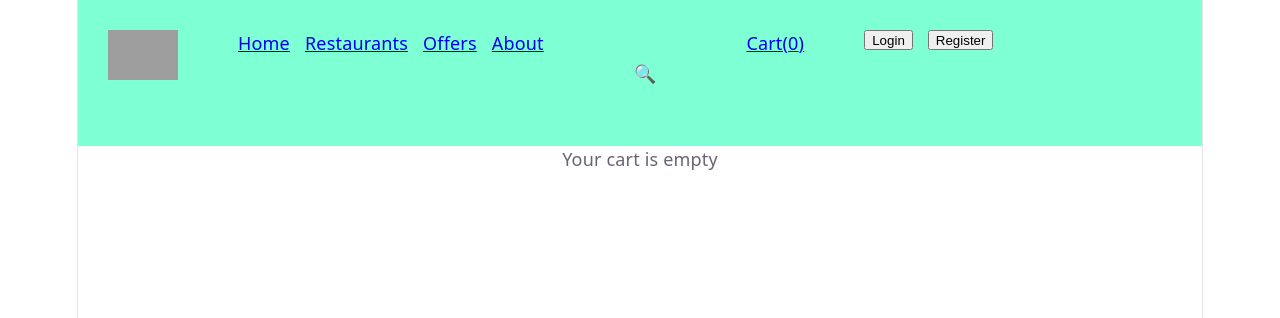
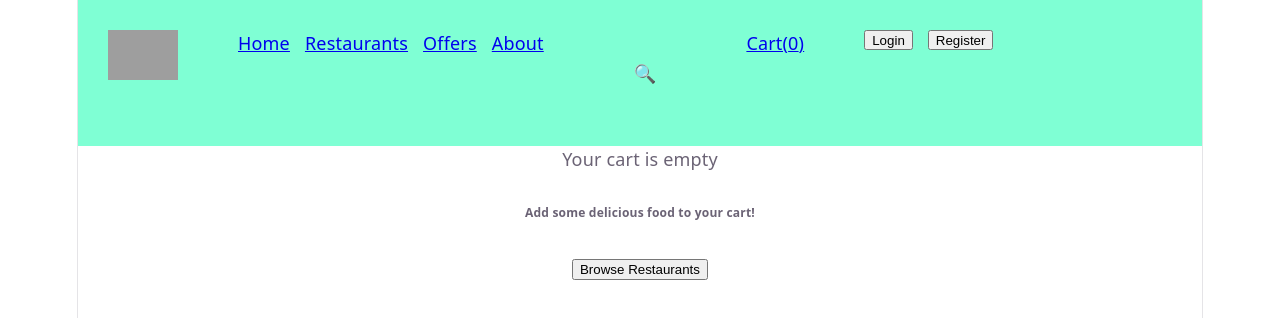
Before and after one commit to AmbikaPattem5/foodhub, a React (Vite) app: page /cart in a window 1280 px wide. Shown: the top 318 px of the page. Built offline with nearby package versions, Linux system fonts and the light colour scheme; grey boxes are pictures that could not be loaded.

Commit message:
done with code cleanup

```diff
--- a/src/Context/Cart/CartProvider.tsx
+++ b/src/Context/Cart/CartProvider.tsx
@@ -1,6 +1,7 @@
 import { CartContext } from "./CartContext";
 import { useState } from "react";
 import type { CartItemType, ChildrenProp } from "../../types/Types";
+import type { RestaurantMenu } from "../../types/Restaurant";
 function CartProvider({children} : ChildrenProp){
     const [cartItem,setCartItem]=useState<CartItemType[]>([]);
     function handleAddItem(item: RestaurantMenu) {
--- a/src/Pages/Cart/Cart.tsx
+++ b/src/Pages/Cart/Cart.tsx
@@ -1,12 +1,22 @@
 import useCart from "../../CustomHooks/useCart";
+import { useNavigate } from "react-router-dom";
 function Cart(){
     const {cartItem,removeItem,totalCartItems,totalCartPrice,incrementCartItem,decrementCartItem} = useCart()
     const deliveryFee=40;
+    const navigate = useNavigate();
+    function handleBrowse(){
+        navigate('/')
+    }
 return (
 
         <div>
             {(cartItem.length === 0) ?
-            (<p>Your cart is empty</p>) :
+            (<div>
+                <p>Your cart is empty</p>
+                <h6>Add some delicious food to your cart!</h6>
+                <button onClick={handleBrowse}>Browse Restaurants</button>
+            </div> )
+             :
             (<div>
                 <h6>Your Cart</h6>
                 <div>
@@ -14,7 +24,7 @@ return (
                         cartItem.map((item)=>(
                         <div key={item.id}>
                             <div>
-                                <h4>{item.name}</h4><span>{item.price}</span>
+                                <h4>{item.name}</h4><span>₹{item.price}</span>
                                 <div><button onClick={()=>decrementCartItem(item.id)}> -</button>
                                     <span>{item.quantity}</span>
                                     <button onClick={()=>incrementCartItem(item.id)}> + </button>
@@ -25,8 +35,8 @@ return (
                         ))
                     }
                     <h5>Bill Details</h5>
-                    <p>Item Total     {totalCartPrice()}</p>
-                    <p>Delivery fee    {deliveryFee}</p>
+                    <p>Item Total     ₹{totalCartPrice()}</p>
+                    <p>Delivery fee    ₹{deliveryFee}</p>
                     <h5>Total          {totalCartPrice()+deliveryFee}</h5>
                 </div>
             </div>)
```
